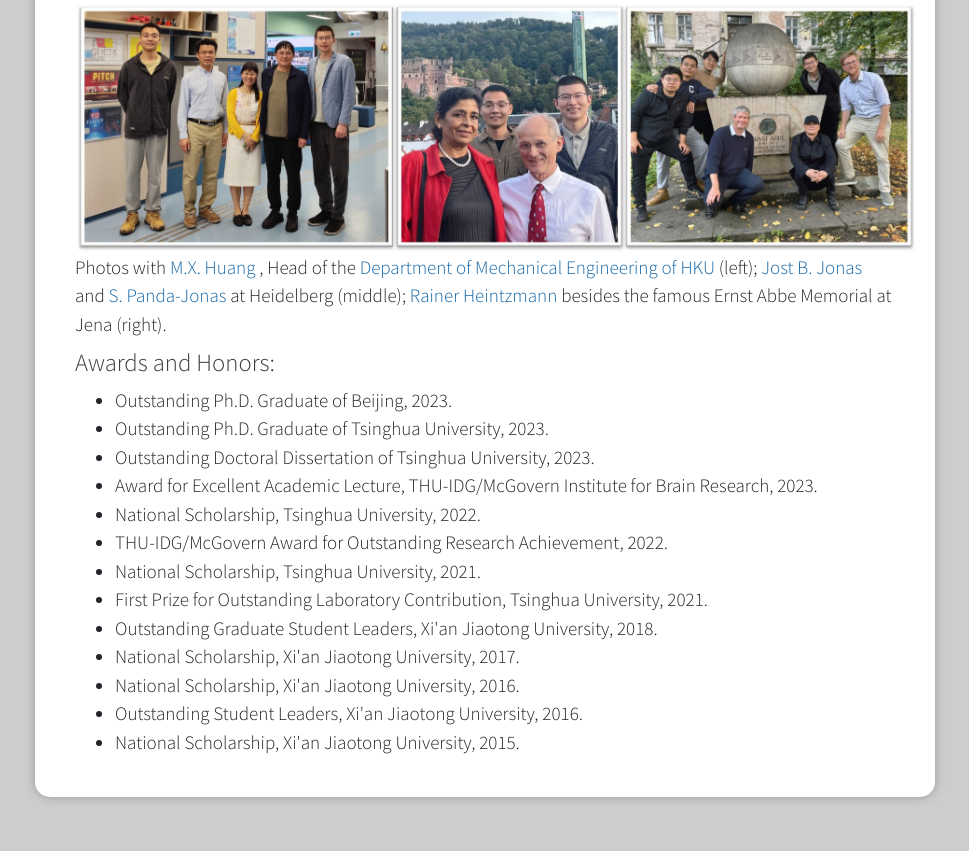
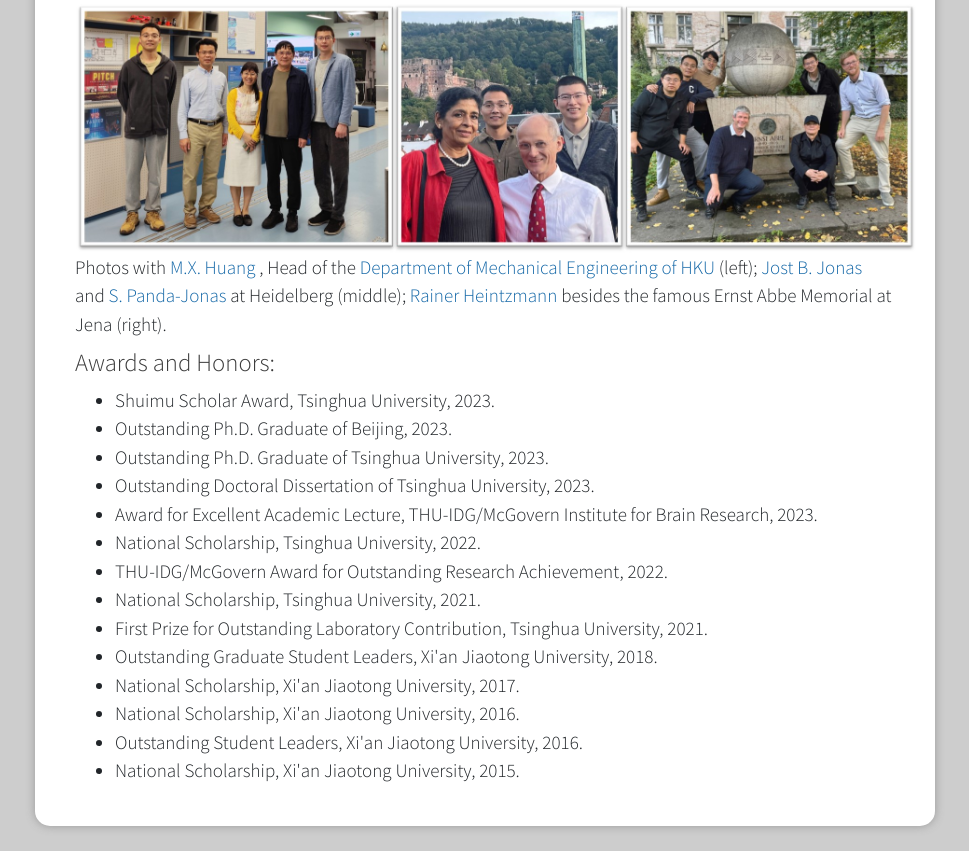
Before and after one commit to Xinyang-Li/Xinyang-Li.github.io, a plain HTML site: page index.html in a window 1280 px wide. Shown: the part 4848-5699 px from the top of the page, without its empty margins (155-1124 px from the left). Before the commit the page ends 5670 px from the top, so only its background shows below. Drawn offline with nearby package versions, Linux system fonts and the light colour scheme.

Commit message:
Update index.html

```diff
--- a/index.html
+++ b/index.html
@@ -340,6 +340,7 @@ underline {
 
     <h2>Awards and Honors:</h2>
         <ul>
+	  <li>Shuimu Scholar Award, Tsinghua University, 2023.</li>
           <li>Outstanding Ph.D. Graduate of Beijing, 2023.</li>
           <li>Outstanding Ph.D. Graduate of Tsinghua University, 2023.</li>
           <li>Outstanding Doctoral Dissertation of Tsinghua University, 2023.</li>
```
